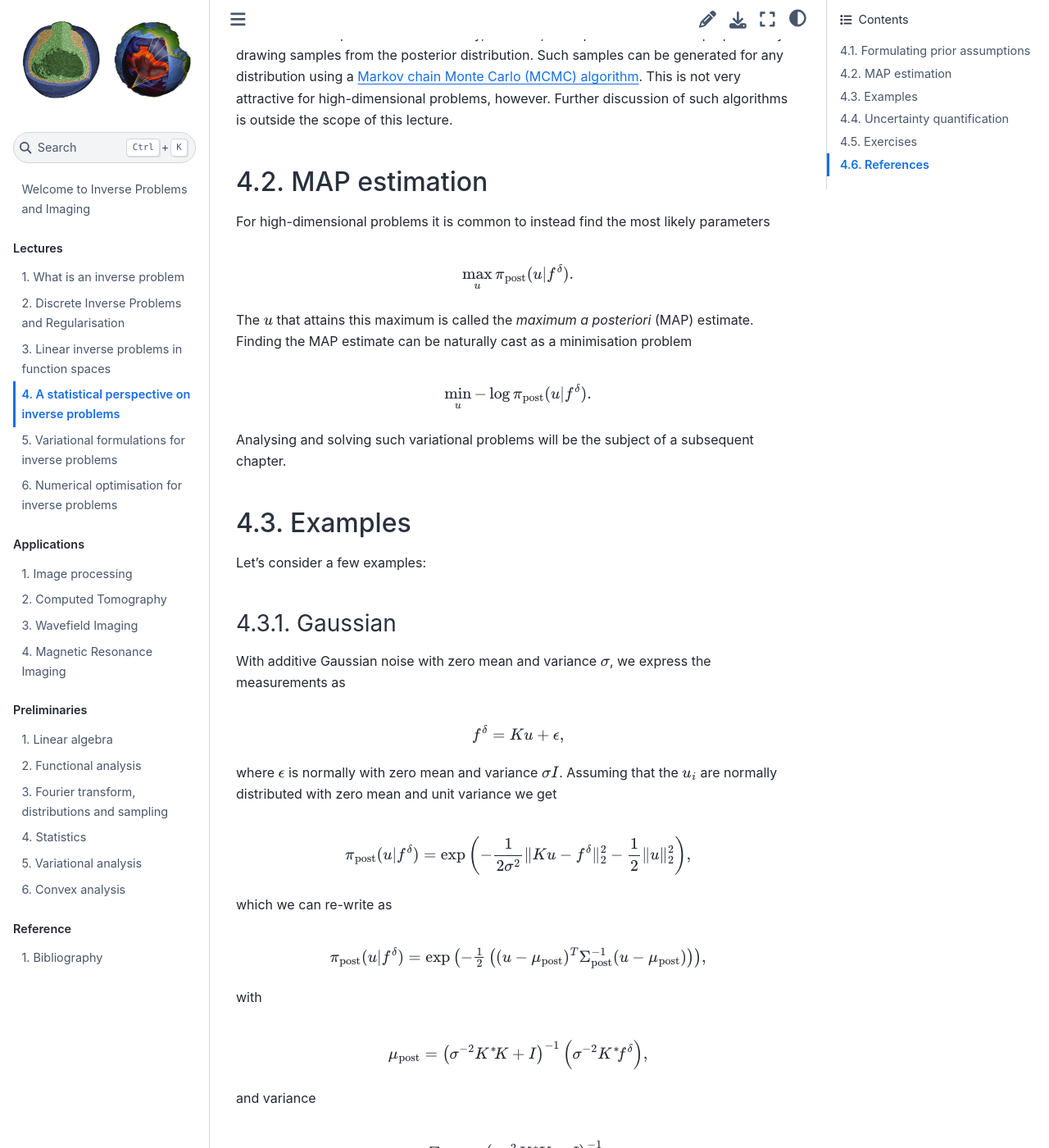
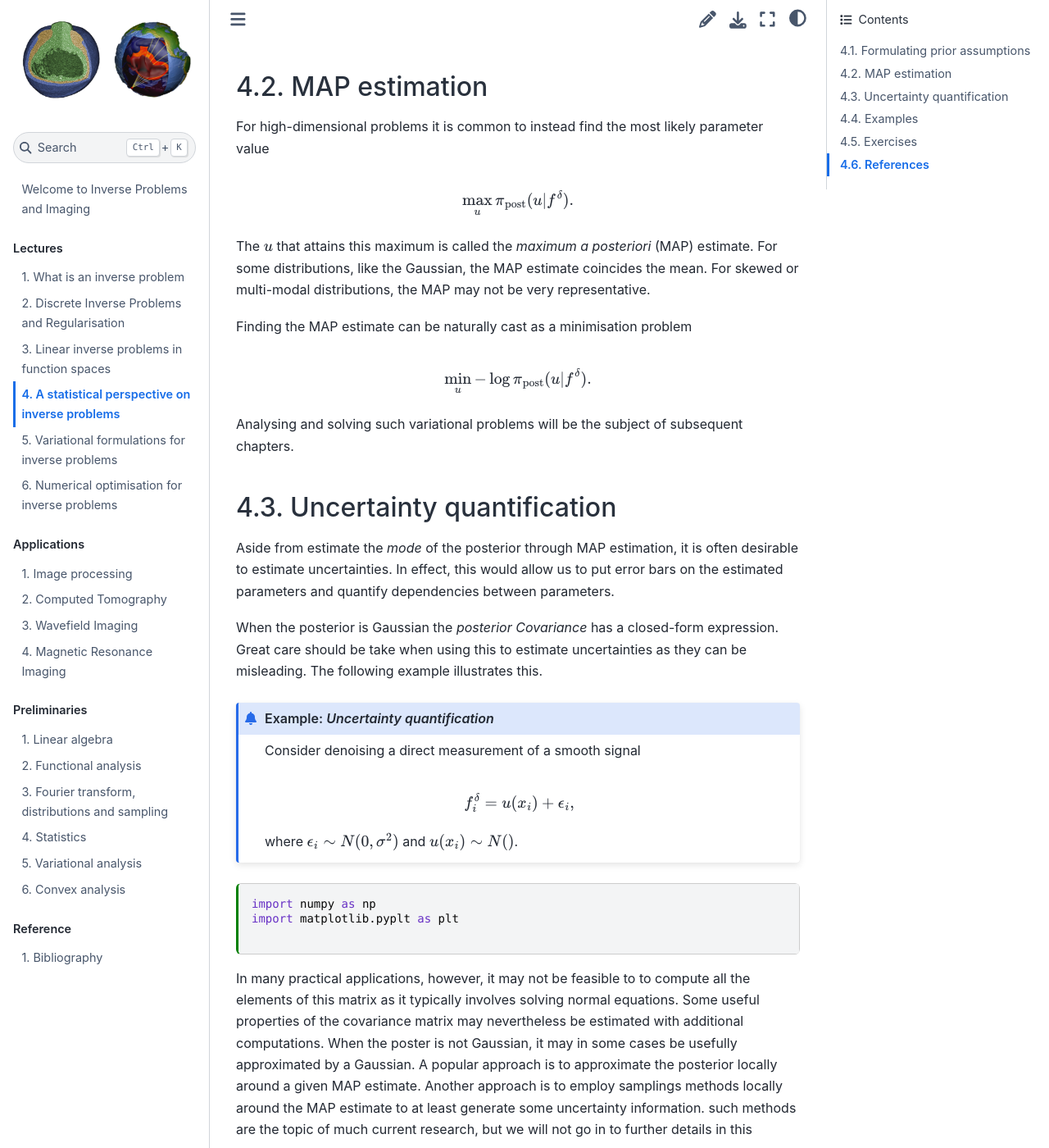
Before and after one commit to TristanvanLeeuwen/IP_and_Im_Lectures, a Jupyter Book: the page built from statistical_perspective.md, in a window 1280 px wide and 1400 px high, scrolled down 2044 px. Shown: the whole window at 82% size. Built offline with Jupyter Book 1.0.4 settings and Sphinx 7.4.7 and the Sphinx Book theme 1.1.4, drawn with Linux system fonts in a browser that asks for light colours; cross-references to code outside the pages are shown as plain code; some of the changed text lies outside the part shown.

Commit message:
update ch4

````diff
--- a/statistical_perspective.md
+++ b/statistical_perspective.md
@@ -17,17 +17,17 @@ In this chapter we present a statistical perspective on inverse problems. This v
 
 ## Formulating prior assumptions
 
-We take the viewpoint that both $f^{\delta}$ and $u$ are [continuous random variables](https://en.wikipedia.org/wiki/Random_variable). The prior assumptions are then formulated
-
-Our prior assumptions then consist of multi-variate [probability distributions](https://en.wikipedia.org/wiki/Probability_density_function).
+We take the viewpoint that both $f^{\delta}$ and $u$ are [continuous random variables](https://en.wikipedia.org/wiki/Random_variable). The prior assumptions are then formulated in terms of multi-variate [probability distributions](https://en.wikipedia.org/wiki/Probability_density_function).
 
 ```{admonition} Definition: *Likelihood*
+:class: important
 The [likelihood function](https://en.wikipedia.org/wiki/Likelihood_function) models the probability of measuring $f^\delta$ given $u$. The corresponding probability density function is denoted by
 
 $$\pi_{\text{data}}(f^\delta | u)$$
 ```
 
 ```{admonition} Definition: *Prior distribution*
+:class: important
 The [prior distribution](https://en.wikipedia.org/wiki/Prior_probability) models the probability of a particular $u$ being the underlying ground truth. It is denoted by
 
 $$\pi_{\text{prior}}(u).$$
@@ -100,25 +101,50 @@ ax.legend()
 glue("rock_samples", fig, display=False)
 ```
 
-In a way, $\pi_{\text{post}}(u | f^\delta)$ is the answer to our inverse problem. It gives us information on the likelihood of any particular $u$ *under the assumptions* we made on $f^\delta$ and $u$. In some cases, we may be able to express the mean and variance of the resulting posterior density and use those.
-
-In all but the simple linear-forward-operator-Gaussian-assumption case, we cannot easily characterise the posterior PDF. We may, however, attempt estimate certain properties by drawing samples from the posterior distribution. Such samples can be generated for any distribution using a [Markov chain Monte Carlo (MCMC) algorithm](https://en.wikipedia.org/wiki/Markov_chain_Monte_Carlo). This is not very attractive for high-dimensional problems, however. Further discussion of such algorithms is outside the scope of this lecture.
+In a way, $\pi_{\text{post}}(u | f^\delta)$ is the answer to our inverse problem. It gives us information on the likelihood of any particular $u$ *under the assumptions* we made on $f^\delta$ and $u$. In some cases, we may be able to express the mean and variance of the resulting posterior density and use those. In many cases, however, we cannot easily characterise the posterior PDF. We may, however, attempt estimate certain properties by drawing samples from the posterior distribution. Such samples can be generated for any distribution using a [Markov chain Monte Carlo (MCMC) algorithm](https://en.wikipedia.org/wiki/Markov_chain_Monte_Carlo). This is not very attractive for high-dimensional problems, however. Further discussion of such algorithms is outside the scope of this lecture.
 
 ## MAP estimation
 
-For high-dimensional problems it is common to instead find the most likely parameters
+For high-dimensional problems it is common to instead find the most likely parameter value
 
 $$
 \max_{u} \pi_{\text{post}}(u|f^\delta).
 $$
 
-The $u$ that attains this maximum is called the *maximum a posteriori* (MAP) estimate. Finding the MAP estimate can be naturally cast as a minimisation problem
+The $u$ that attains this maximum is called the *maximum a posteriori* (MAP) estimate. For some distributions, like the Gaussian, the MAP estimate coincides the mean. For skewed or multi-modal distributions, the MAP may not be very representative.
+
+Finding the MAP estimate can be naturally cast as a minimisation problem
 
 $$
 \min_u -\log \pi_{\text{post}}(u|f^\delta).
 $$
 
-Analysing and solving such variational problems will be the subject of a subsequent chapter.
+Analysing and solving such variational problems will be the subject of subsequent chapters.
+
+## Uncertainty quantification
+
+Aside from estimate the *mode* of the posterior through MAP estimation, it is often desirable to estimate uncertainties. In effect, this would allow us to put error bars on the estimated parameters and quantify dependencies between parameters.
+
+When the posterior is Gaussian the *posterior Covariance* has a closed-form expression. Great care should be take when using this to estimate uncertainties as they can be misleading. The following example illustrates this.
+
+```{admonition} Example: *Uncertainty quantification*
+
+Consider denoising a direct measurement of a smooth signal
+
+$$f^\delta_i = u(x_i) + \epsilon_i,$$
+
+where $\epsilon_i \sim N(0,\sigma^2)$ and $u(x_i) \sim N()$.
+```
+
+```{code-cell}
+import numpy as np
+import matplotlib.pyplt as plt
+
+
+```
+
+In many practical applications, however, it may not be feasible to to compute all the elements of this matrix as it typically involves solving normal equations. Some useful properties of the covariance matrix may nevertheless be estimated with additional computations. When the poster is not Gaussian, it may in some cases be usefully approximated by a Gaussian. A popular approach is to approximate the posterior locally around a given MAP estimate. Another approach is to employ samplings methods locally around the MAP estimate to at least generate some uncertainty information. such methods are the topic of much current research, but we will not go in to further details in this course.
+
 
 ## Examples
 
@@ -452,14 +478,6 @@ plt.show()
 
 ```
 
-## Uncertainty quantification
-
-Aside from estimate the *mode* of the posterior through MAP estimation, it is often desirable to estimate uncertainties. In effect, this would allow us to put error bars on the estimated parameters and quantify dependencies between parameters.
-
-In the Gaussian cases, this can be easily obtained by computing the *posterior Covariance*.
-
-+++
-
 ## Exercises
 
 +++
````
Also changed, not shown: other parts of statistical_perspective.md (+2 -1 lines).
